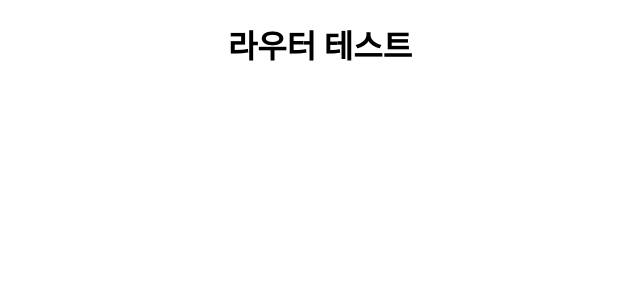
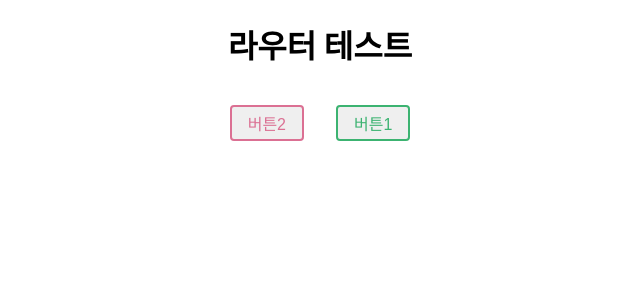
Before and after one commit to ProjectBaN/ProjectBaN, a React (Create React App) app in the folder client/: page / in a window 1280 px wide. Shown: the top 300 px of the page, without its empty margins (320-960 px from the left). Built offline with nearby package versions, Linux system fonts and the light colour scheme.

Commit message:
Install styled-components

```diff
--- a/client/package.json
+++ b/client/package.json
@@ -10,6 +10,7 @@
     "react-dom": "^18.2.0",
     "react-router-dom": "^6.5.0",
     "react-scripts": "5.0.1",
+    "styled-components": "^5.3.6",
     "web-vitals": "^2.1.4"
   },
   "scripts": {
--- a/client/src/App.js
+++ b/client/src/App.js
@@ -1,12 +1,35 @@
 import './App.css';
 import { Routes, Route } from 'react-router-dom';
+import styled, { ThemeProvider } from 'styled-components';
 
 function App() {
+  const Button = styled.button`
+    font-size: 1em;
+    margin: 1em;
+    padding: 0.25em 1em;
+    border-radius: 4px;
+    color: ${(props) => props.theme.main};
+    border: 2px solid ${(props) => props.theme.main};
+  `;
+  Button.defaultProps = {
+    theme: {
+      main: 'palevioletred',
+    },
+  };
+
+  const theme = {
+    main: 'mediumseagreen',
+  };
+
   return (
     <div className="App">
       <Routes>
         <Route path="/" element={<h1>라우터 테스트</h1>} />
       </Routes>
+      <Button>버튼2</Button>
+      <ThemeProvider theme={theme}>
+        <Button>버튼1</Button>
+      </ThemeProvider>
     </div>
   );
 }
```
Also changed, not shown: 1 other file (tests, documents, lock files or other folders).
